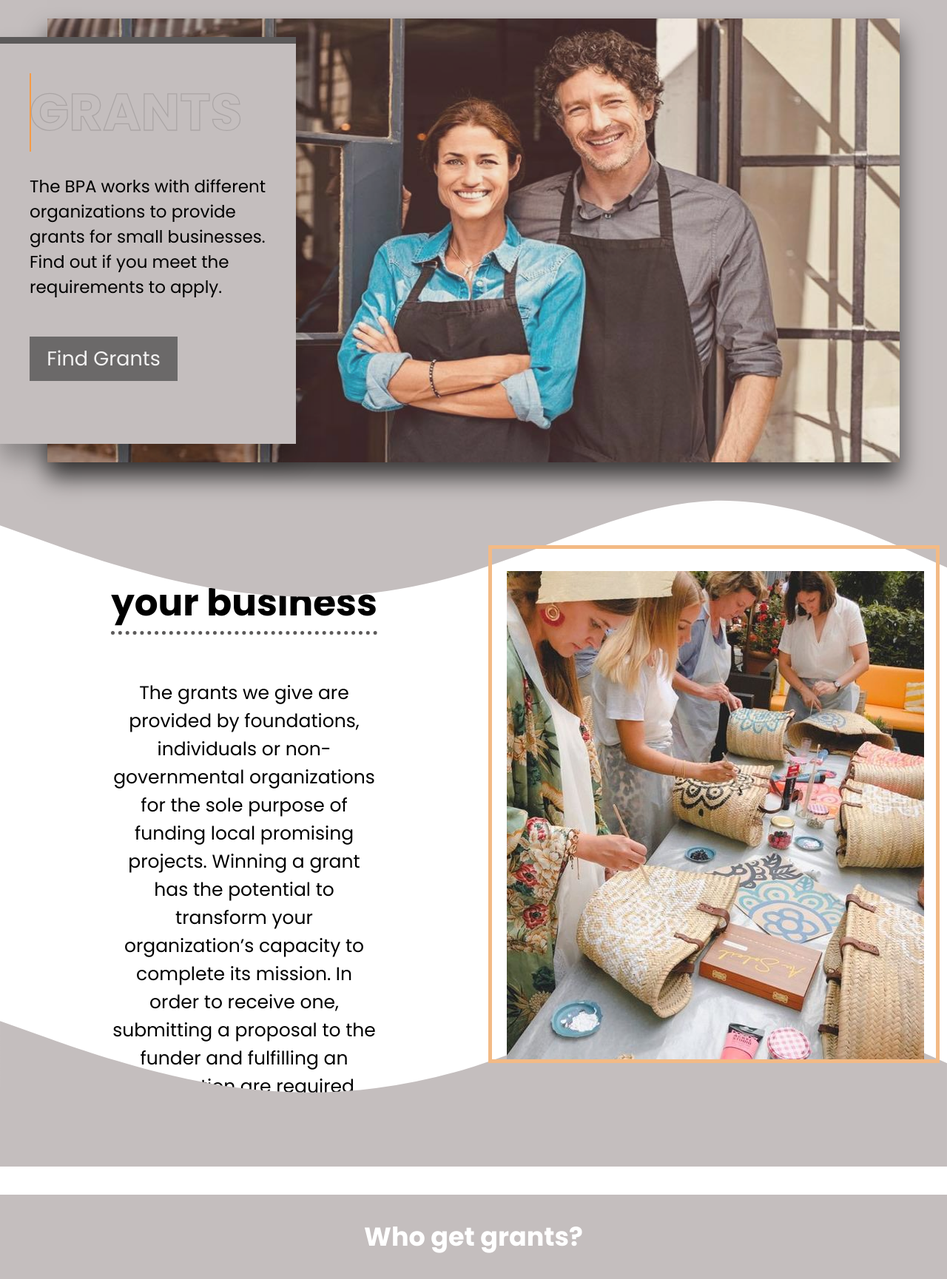
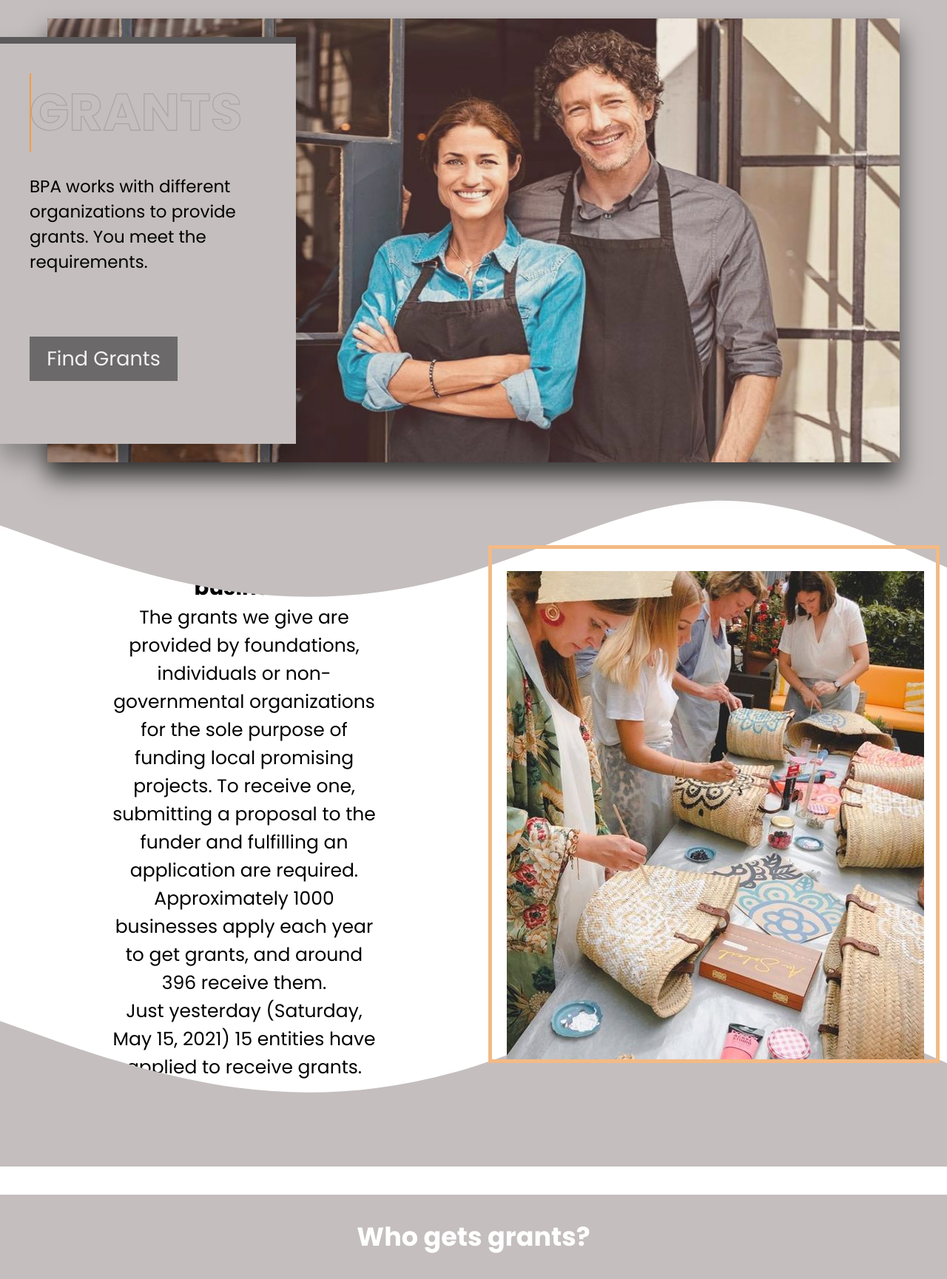
Before and after one commit to valzagrainca/PHP20_21_Gr34, a PHP site: page /grants.php in a window 1280 px wide. Shown: the part 75-1804 px from the top of the page at 74% size. Run offline with PHP 8.4, Linux system fonts and the light colour scheme; some libraries are stand-ins or nearby versions.

Commit message:
Update grants.php

```diff
--- a/fundingprograms/grants.php
+++ b/fundingprograms/grants.php
@@ -88,7 +88,21 @@
               <div class="content">
                 <h1 data-text="Grants">Grants</h1>
                 <p style="font-size: 23px">
-                  The BPA works with different organizations to provide grants for small businesses. Find out if you meet the requirements to apply.
+                <?php
+                // If statements and
+                $second = "Find out if you meet the ";
+                $third = "requirements to apply.";
+
+                if ($second == "Find out if you meet the "){
+                  if ($third == "requirements to apply.") {
+                    echo "BPA works with different organizations to provide grants. ";
+                    echo "You meet the requirements. ";
+                  }
+                }
+                else {
+                  echo "You don't meet the requirements. ";
+                }
+                ?>
               </p></div>
               <button class="open-button" onclick="openForm()">Find Grants</button>
 
@@ -132,12 +146,19 @@
           </div>
             <div class="box2">
                 <div class="content1">
-                    <h2>Grants for your business</h2>
-                    <p>The grants we give are provided by foundations, individuals or non-governmental organizations for the sole purpose of funding local promising projects.
-
-                      Winning a grant has the potential to transform your organization’s capacity to complete its mission.
-
-                      In order to receive one, submitting a proposal to the funder and fulfilling an application are required.
+                    <h3>Grants for your business</h3>
+                    <p>The grants we give are provided by foundations, individuals or non-governmental
+                    organizations for the sole purpose of funding local promising projects. To receive one,
+                    submitting a proposal to the funder and fulfilling an application are required.
+                    <?php
+                    // Built in function round()
+                    echo "Approximately ".sqrt(1000000)." businesses apply each year to get grants, and around "
+                    .round(395.98)." receive them.";
+                    echo "<br>";
+                    $mydate = getdate(date("U"));
+                    echo "Just yesterday ("."$mydate[weekday], $mydate[month] $mydate[mday], $mydate[year]".
+                    ") 15 entities have applied to receive grants.";
+                    ?>
                     </p>
                 </div>
                 </div>
@@ -162,11 +183,26 @@ window.onload = function() {
                     <svg xmlns="http://www.w3.org/2000/svg" viewBox="0 0 1440 317"><path fill="rgb(196, 190, 190)" fill-opacity="1" d="M0,96L60,117.3C120,139,240,181,360,197.3C480,213,600,203,720,165.3C840,128,960,64,1080,58.7C1200,53,1320,107,1380,133.3L1440,160L1440,320L1380,320C1320,320,1200,320,1080,320C960,320,840,320,720,320C600,320,480,320,360,320C240,320,120,320,60,320L0,320Z"></path></svg>
                   </div>
                   <div class="box7">
-                      <h3>Who get grants?</h3>
+                      <h3>Who gets grants?</h3>
                       <p>
-                        Competition for grants is high – everybody wants free financing. You’ll see a lot of them are for non-profits, but keep looking, there are plenty for businesses too.
+                      <?php
+                      // Funksion pa parametra qe ben printimin e shprehjes
+                      function print_sentence() {
+                        $textual = "Competition for grants is high – everybody wants free financing.
+                        You’ll see a lot of them are for non-profits, but keep looking, there are plenty
+                        for businesses too. Small business grants tend to be aimed at certain regions or
+                        sectors, specific types of businesses or causes, or particular community groups. ";
 
-  Small business grants tend to be aimed at certain regions or sectors, specific types of businesses or causes, or particular community groups.
+                        echo substr($textual, 0, 220);
+                        echo "<br>";
+                        echo "The paragraph contains ".strlen($textual). " bytes.";
+                        echo "<br>";
+                        echo "Searching the upper text to replace the word \"businesses\" with \"entities\";";
+                        echo "<br>";
+                        echo str_replace("businesses", "entities", $textual);
+                      }
+                      print_sentence();
+                      ?>
                       </p>
                       <button style="font-size: 15px;">Click to see categories</button><br><br>
                       <div class="warpper">
@@ -191,15 +227,20 @@ window.onload = function() {
                     </div>
 
            <div class="box8">
-             <p>Funders look carefully at the applicant organization’s history,
-             leadership and track record. Offer factual and objective descriptions of your
-             organization’s accomplishments, including statistics and examples. Highlight
-             achievements that will be most meaningful to the potential funder.
-             “Season” your proposal with a quote from someone in the community who values the
-             contributions of your organization. If your organization is new and its track record brief,
-             look to the background of the staff and board of directors to provide credibility,
-             and stress community partnerships to build the funder’s confidence in the new organization’s
-             ability to achieve results.</p>
+           <p>
+           <?php
+           // Built in functions printf() dhe trim()
+           echo "Funders look carefully at the applicant organization’s history, leadership and track record.
+           Offer factual & objective descriptions of your organization’s accomplishments, including statistics
+           and examples. ";
+           $str = " someone in the community who values the contributions of your organization. ";
+           $str2 = printf("“Season” your proposal with a quote from %s", $str);
+           $str3 = "+If your organization is new and its track record is brief, look to the background of
+           the staff and board of directors to provide credibility and stress community partnerships to build
+           the funder’s confidence in the new organization’s ability to achieve results.+";
+           echo trim($str3, "+");
+           ?>
+           </p>
              <a  href="tips.pdf" target="_blank">Some tips</a>
            </div>
             </main>
```
